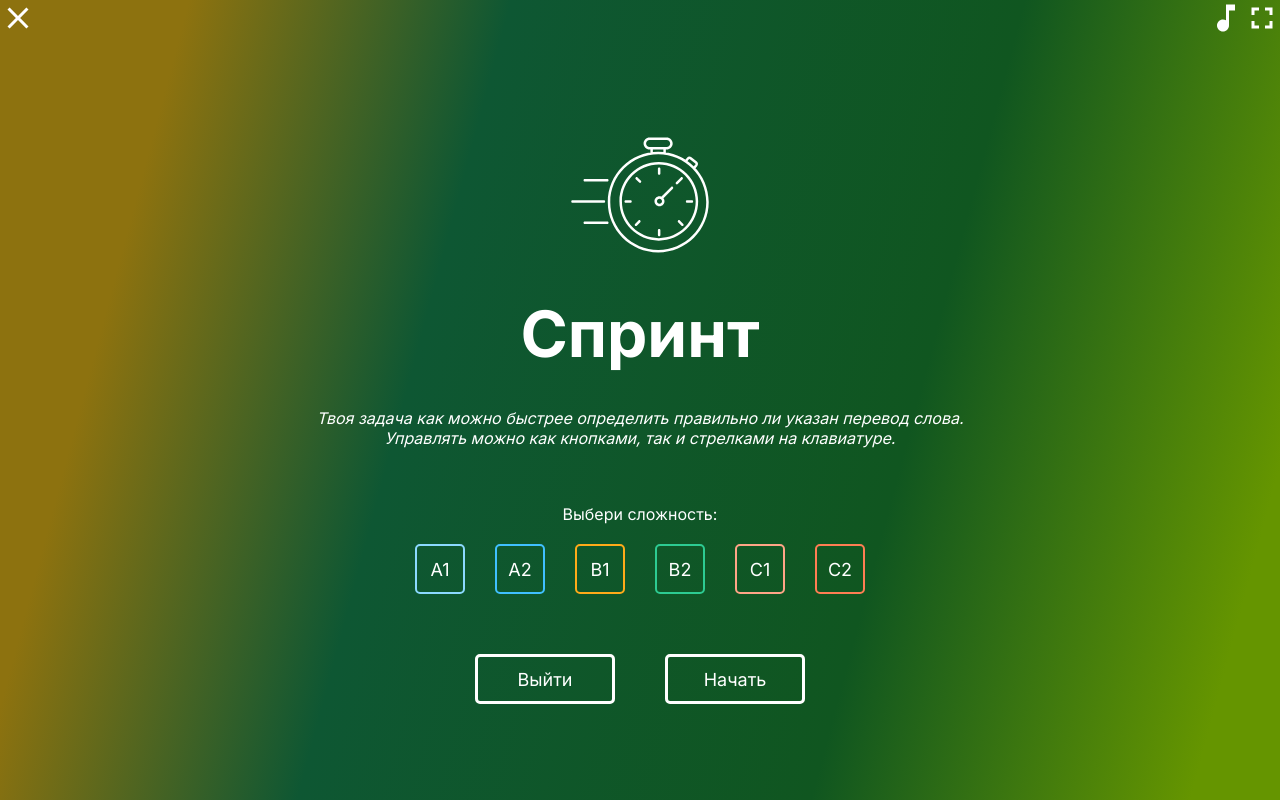
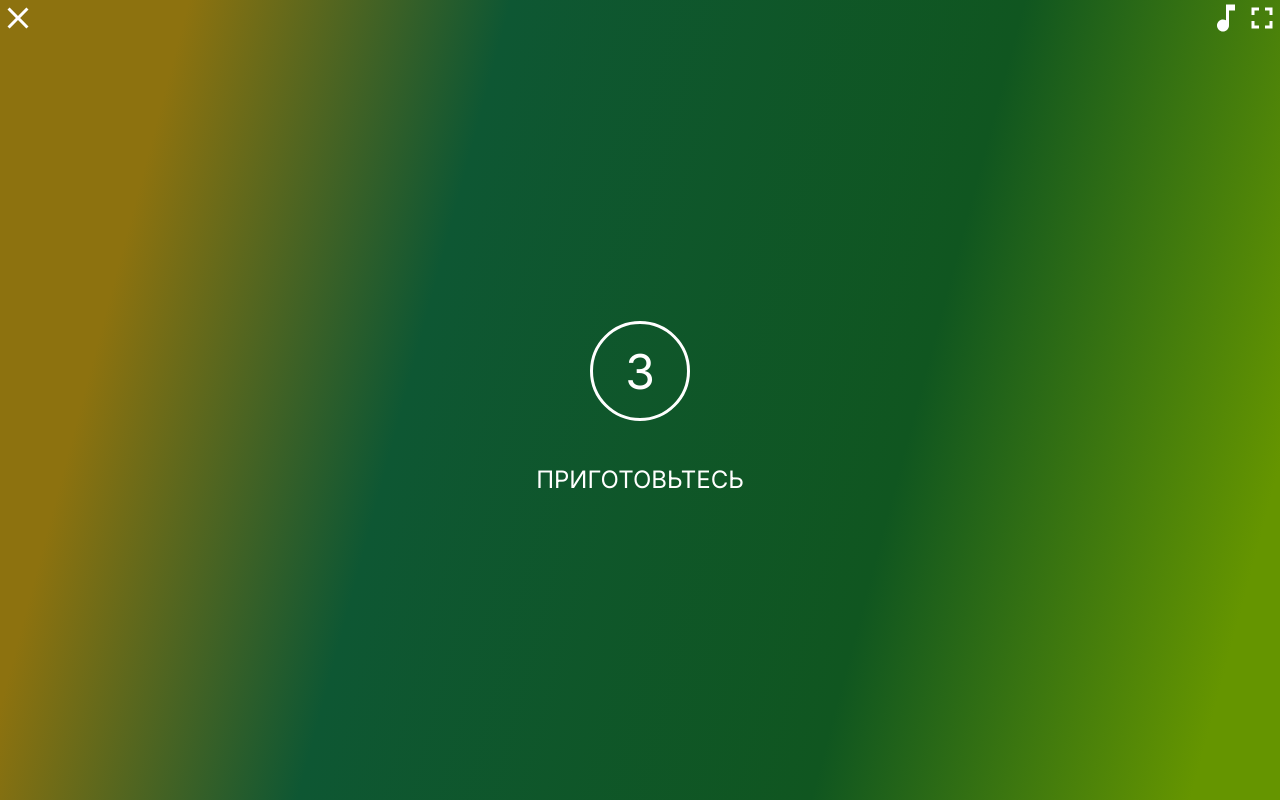
Before and after one commit to ninox14/rs-lang, a React (Create React App) app: page /games/sprint in a window 1280 px wide. Built offline with nearby package versions, Linux system fonts and the light colour scheme.

Commit message:
feat: add countdown screen layout

```diff
--- /dev/null
+++ b/src/pages/Sprint/Countdown/Countdown.scss
@@ -0,0 +1,25 @@
+@import 'styles/variables/_.scss';
+
+.sprint_countdown-screen {
+  display: flex;
+  flex-direction: column;
+  align-items: center;
+  justify-content: center;
+  row-gap: 20px;
+}
+
+.countdown__timer {
+  display: flex;
+  align-items: center;
+  justify-content: center;
+  width: 100px;
+  height: 100px;
+  font-size: 48px;
+  border-radius: 50%;
+  border: 3px solid $white;
+}
+
+.countdown__title {
+  text-transform: uppercase;
+  font-size: 24px;
+}
--- /dev/null
+++ b/src/pages/Sprint/Countdown/Countdown.tsx
@@ -0,0 +1,13 @@
+import { FC } from 'react';
+import './Countdown.scss';
+
+const Countdown: FC = () => {
+  return (
+    <div className="sprint_countdown-screen">
+      <div className="countdown__timer">3</div>
+      <p className="countdown__title">Приготовьтесь</p>
+    </div>
+  );
+};
+
+export default Countdown;
--- a/src/pages/Sprint/Sprint.tsx
+++ b/src/pages/Sprint/Sprint.tsx
@@ -9,9 +9,10 @@ import TimerOutlinedIcon from '@mui/icons-material/TimerOutlined';
 import './Sprint.scss';
 import StartScreen from './StartScreen/StartScreen';
 import { Link } from 'react-router-dom';
+import Countdown from './Countdown/Countdown';
 
 const Sprint: FC = () => {
-  const gameMode = 'start-screen';
+  const gameMode = 'countdown';
   const isFullscreen = true;
   return (
     <main className="page page_sprint">
@@ -27,16 +28,18 @@ const Sprint: FC = () => {
         </div>
       </div>
       <div className="sprint-content">
-        {gameMode === 'start-screen' ? <StartScreen /> : null}
+        {/* {gameMode === 'start-screen' ? <StartScreen /> : null}
         {gameMode === 'start-screen' ? (
           <div className="sprint__controls-container">
-            {/* link to? where? title? back? */}
             <Link to={'/'} className="sprint__btn_title btn__to-textbook">
-              Выйти
+              // link to? where? title? back?
+               Выйти
             </Link>
             <button className="sprint__btn_title  btn__start">Начать</button>
           </div>
-        ) : null}
+        ) : null} */}
+
+        {gameMode === 'countdown' ? <Countdown /> : null}
       </div>
     </main>
   );
```
